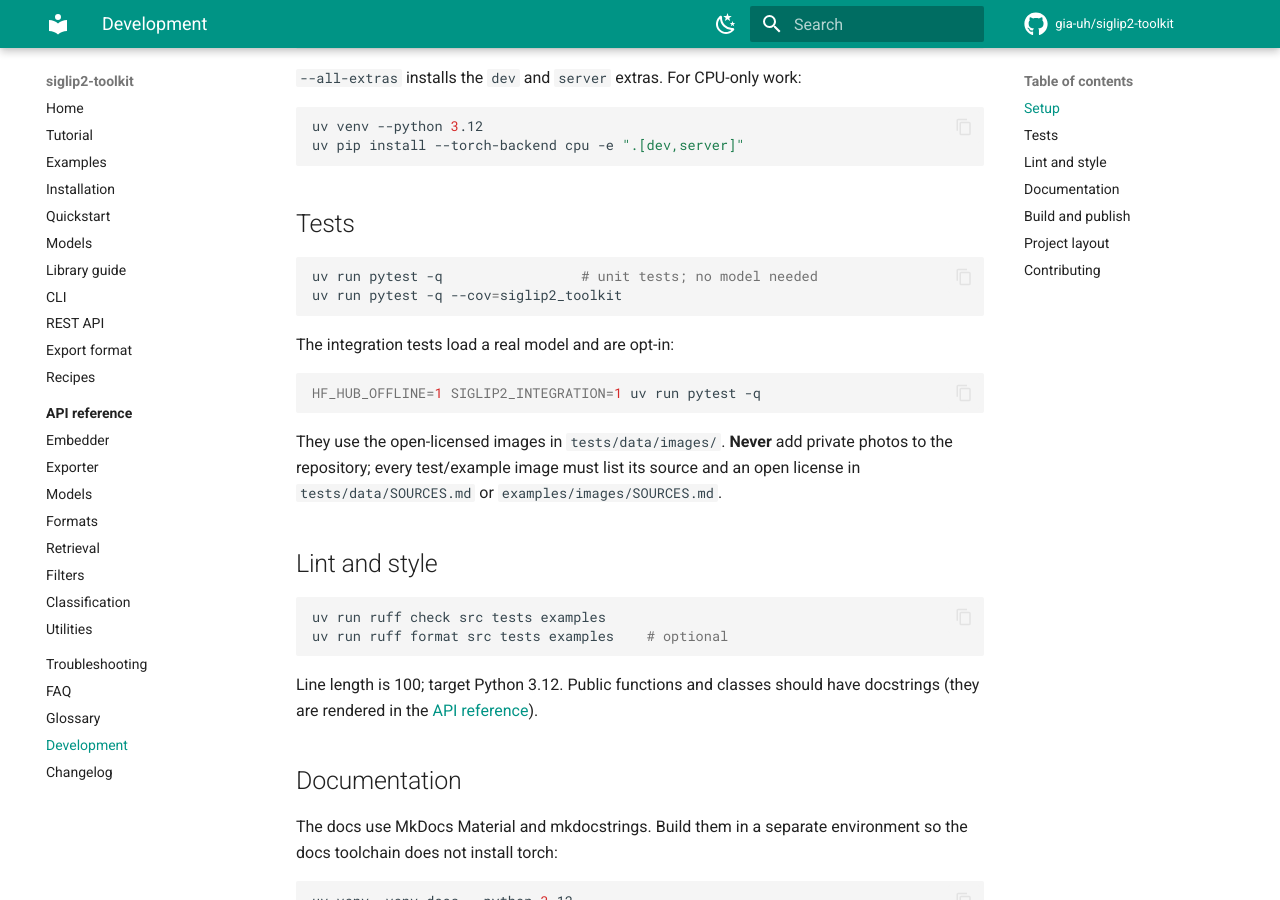
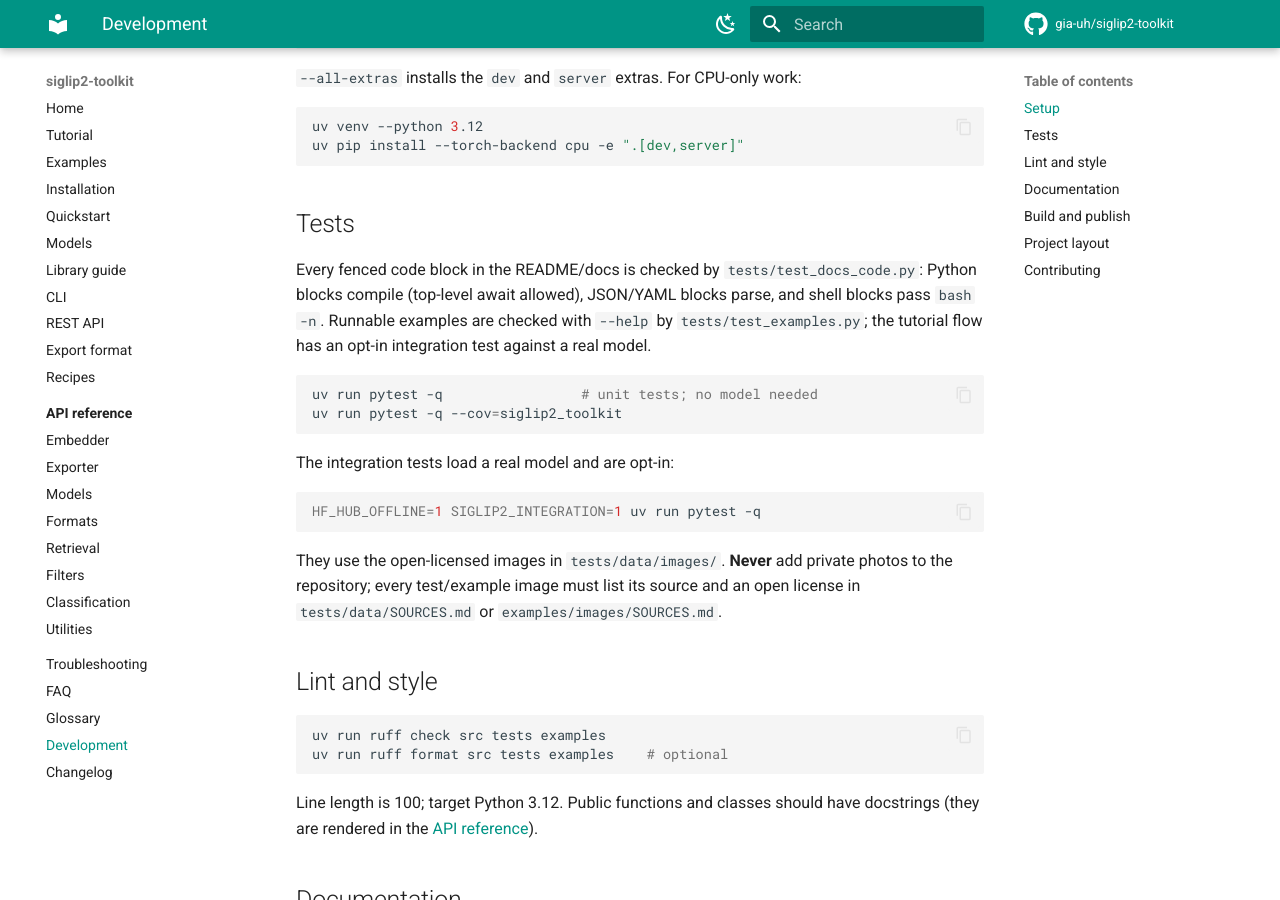
Before and after one commit to gia-uh/siglip2-toolkit, an MkDocs documentation site: the page built from docs/development.md, in a window 1280 px wide and 900 px high, scrolled down 370 px. Built offline with MkDocs 1.6.1 and Material for MkDocs 9.7.7, drawn with Linux system fonts in a browser that asks for light colours; comment, search, counter and statistics services are not loaded.

Commit message:
Tests: validate every documentation code block and the tutorial flow
- Add tests/test_docs_code.py: 119 fenced blocks (Python compile, JSON/YAML
  parse, shell bash -n; directory trees marked as text).
- Add an opt-in integration test for the tutorial flow (real model: embeddings,
  text/image similarity, export, ranking, classification).
- Fix placeholder shell templates (<id>/<rev>) and label directory trees.
- Link the docs-code tests from the development guide.

````diff
--- a/docs/development.md
+++ b/docs/development.md
@@ -21,6 +21,12 @@ uv pip install --torch-backend cpu -e ".[dev,server]"
 ```
 
 ## Tests
+
+Every fenced code block in the README/docs is checked by
+`tests/test_docs_code.py`: Python blocks compile (top-level await allowed),
+JSON/YAML blocks parse, and shell blocks pass `bash -n`. Runnable examples are
+checked with `--help` by `tests/test_examples.py`; the tutorial flow has an
+opt-in integration test against a real model.
 
 ```bash
 uv run pytest -q                 # unit tests; no model needed
@@ -93,7 +99,7 @@ Before a release:
 
 ## Project layout
 
-```
+```text
 src/siglip2_toolkit/
 ├── __init__.py        # lazy public API
 ├── embedder.py        # Embedder (text/image embeddings, zero-shot)
````
Also changed, not shown: README.md (+7 -7 lines), docs/cli.md (+2 -2 lines), docs/models.md (+1 -1 lines), 2 other files.
